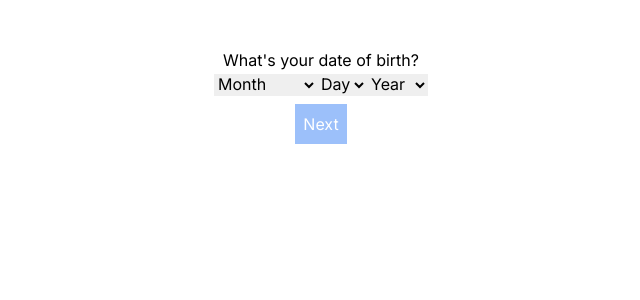
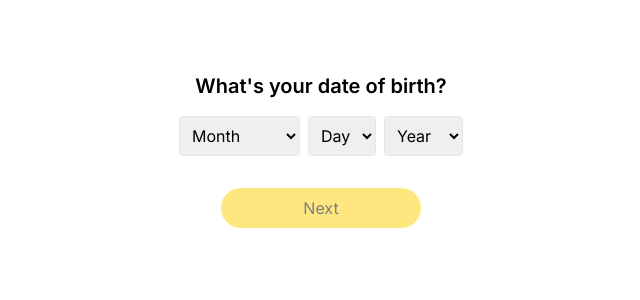
Before and after one commit to kerbear25/measured, a Next.js app: page /quiz/birthday in a window 1280 px wide. Shown: the top 300 px of the page, without its empty margins (319-959 px from the left). Built offline with nearby package versions, Linux system fonts and the light colour scheme.

Commit message:
finish selecting, storing, and validating birthday, reorganize quizcontext

```diff
--- /dev/null
+++ b/src/app/components/BirthdayInput/BirthdayInput.css
@@ -0,0 +1,7 @@
+.next-button {
+  background-color: rgb(255 209 1 / var(--tw-bg-opacity));
+  border-radius: 25px;
+  color: #000;
+  margin-top: 2rem;
+  width: 200px;
+}
--- a/src/app/components/BirthdayInput/BirthdayInput.tsx
+++ b/src/app/components/BirthdayInput/BirthdayInput.tsx
@@ -1,74 +1,130 @@
 'use client';
 
-import React, { useState } from 'react';
+import { useState, useEffect } from 'react';
 import { useRouter } from 'next/navigation';
-import { ROUTES } from '../../../lib/routes';
-import { useQuiz } from '../../QuizContext';
+import { useQuiz } from '@/app/context/QuizContext';
+import { ROUTES } from '@/lib/routes';
+import './BirthdayInput.css';
+
+const months = [
+  'Month',
+  'January',
+  'February',
+  'March',
+  'April',
+  'May',
+  'June',
+  'July',
+  'August',
+  'September',
+  'October',
+  'November',
+  'December',
+];
+
+const days = ['Day', ...Array.from({ length: 31 }, (_, i) => i + 1)];
+const years = ['Year', ...Array.from({ length: 85 }, (_, i) => 2008 - i)];
 
 export default function BirthdayInput() {
-  const [day, setDay] = useState('');
-  const [month, setMonth] = useState('');
-  const [year, setYear] = useState('');
-
   const { setQuizData } = useQuiz();
   const router = useRouter();
+  const [day, setDay] = useState<string>('0');
+  const [hasValidDate, setHasValidDate] = useState<boolean | null>(null);
+  const [month, setMonth] = useState<string>('0');
+  const [year, setYear] = useState<string>('0');
+
+  const validateDate = (m: string, d: string, y: string) => {
+    const parsedDay = parseInt(d);
+    const parsedMonth = parseInt(m);
+    const parsedYear = parseInt(y);
+    if (parsedMonth > 0 && parsedDay > 0 && parsedYear > 0) {
+      const date = new Date(parsedYear, parsedMonth - 1, parsedDay);
+      if (!isNaN(date.getTime()) && date.getDate() === parsedDay) {
+        return true;
+      }
+    }
+    return false;
+  };
+
+  useEffect(() => {
+    setHasValidDate(validateDate(month, day, year));
+  }, [month, day, year]);
 
   const handleNext = () => {
-    if (day && month && year) {
-      // TODO: Update quiz state with date of birth
-      // setQuizData({});
+    if (hasValidDate) {
+      const birthday = new Date(
+        parseInt(year),
+        parseInt(month) - 1,
+        parseInt(day)
+      );
+      setQuizData({ birthday });
       router.push(ROUTES.QUIZ.EMAIL);
     }
   };
 
-  // TODO: Update styling for selects
   return (
-    <div>
-      <h2>What&apos;s your date of birth?</h2>
-      <div>
-        <label>
-          <select value={month} onChange={(e) => setMonth(e.target.value)}>
-            <option value="">Month</option>
-            {Array.from({ length: 12 }, (_, i) => i + 1).map((month) => (
-              <option key={month} value={month}>
-                {new Date(0, month - 1).toLocaleString('default', {
-                  month: 'long',
-                })}
+    <div className="max-w-md mx-auto py-6">
+      <h2 className="text-xl font-semibold pb-4 text-center">
+        What&apos;s your date of birth?
+      </h2>
+      <div className="flex flex-col items-center">
+        <div className="flex space-x-2">
+          <select
+            className="border p-2 rounded"
+            onChange={(e) => setMonth(e.target.value)}
+            value={month}
+          >
+            {months.map((month, index) => (
+              <option
+                key={index}
+                disabled={index === 0}
+                value={index === 0 ? '0' : index.toString()}
+              >
+                {month}
               </option>
             ))}
           </select>
-        </label>
-        <label>
-          <select value={day} onChange={(e) => setDay(e.target.value)}>
-            <option value="">Day</option>
-            {Array.from({ length: 31 }, (_, i) => i + 1).map((day) => (
-              <option key={day} value={day}>
+          <select
+            className="border p-2 rounded"
+            onChange={(e) => setDay(e.target.value)}
+            value={day}
+          >
+            {days.map((day, index) => (
+              <option
+                key={index}
+                disabled={index === 0}
+                value={index === 0 ? '0' : day.toString()}
+              >
                 {day}
               </option>
             ))}
           </select>
-        </label>
-        <label>
-          <select value={year} onChange={(e) => setYear(e.target.value)}>
-            <option value="">Year</option>
-            {Array.from({ length: 85 }, (_, i) => 2008 - i).map((year) => (
-              <option key={year} value={year}>
+          <select
+            className="border p-2 rounded"
+            onChange={(e) => setYear(e.target.value)}
+            value={year}
+          >
+            {years.map((year, index) => (
+              <option
+                key={index}
+                disabled={index === 0}
+                value={index === 0 ? '0' : year.toString()}
+              >
                 {year}
               </option>
             ))}
           </select>
-        </label>
         </div>
-      {/* TODO: Fix styling to match button in WeightInput */}
         <button
-        className={`next-button bg-blue-500 text-white p-2 mt-2 ${
-          !day || !month || !year ? 'opacity-50 cursor-not-allowed' : ''
+          className={`next-button bg-blue-500 text-white p-2 mt-4 rounded ${
+            hasValidDate !== true ? 'opacity-50 cursor-not-allowed' : ''
           }`}
-        disabled={!day || !month || !year}
+          disabled={hasValidDate !== true}
           onClick={handleNext}
         >
           Next
         </button>
       </div>
+    </div>
   );
 }
--- a/src/app/components/WeightInput/WeightInput.tsx
+++ b/src/app/components/WeightInput/WeightInput.tsx
@@ -2,7 +2,7 @@
 
 import { useState, useEffect } from 'react';
 import { useRouter } from 'next/navigation';
-import { useQuiz } from '../../QuizContext';
+import { useQuiz } from '@/app/context/QuizContext';
 import { ROUTES } from '@/lib/routes';
 import './WeightInput.css';
 
--- a/src/app/QuizContext.tsx
+++ b/src/app/context/QuizContext.tsx
@@ -3,7 +3,7 @@
 import { createContext, useContext, useState, ReactNode } from 'react';
 
 interface QuizData {
-  birthday: string;
+  birthday: Date | null;
   email: string;
   weight: number;
 }
@@ -17,7 +17,7 @@ const QuizContext = createContext<QuizContextType | undefined>(undefined);
 
 export const QuizProvider = ({ children }: { children: ReactNode }) => {
   const [quizData, setQuizDataState] = useState<QuizData>({
-    birthday: '',
+    birthday: null,
     email: '',
     weight: 0,
   });
--- a/src/app/layout.tsx
+++ b/src/app/layout.tsx
@@ -1,7 +1,7 @@
 import type { Metadata } from 'next';
 import { Inter } from 'next/font/google';
 import './globals.css';
-import { QuizProvider } from './QuizContext';
+import { QuizProvider } from './context/QuizContext';
 
 const inter = Inter({ subsets: ['latin'] });
 
```
Lines whose indentation alone changed are shown as unchanged.
